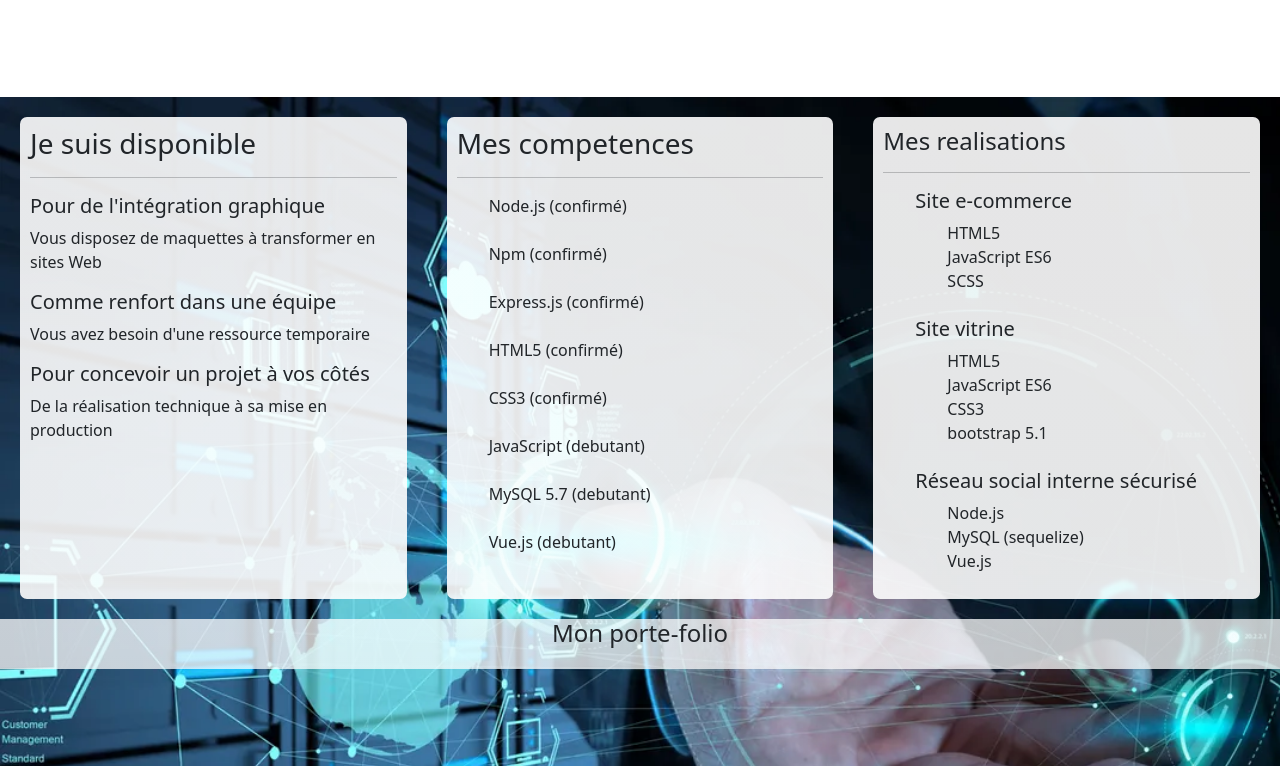
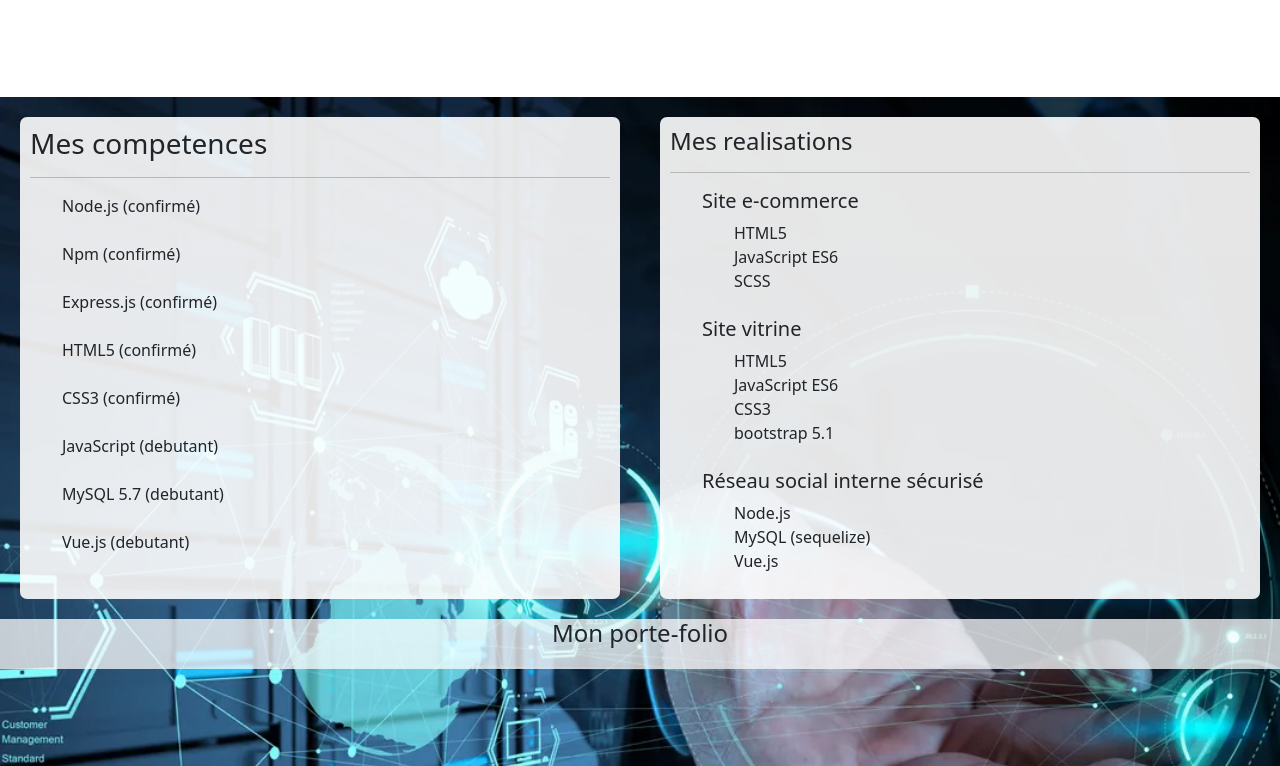
Before and after one commit to Raphberthier/folio, a plain HTML site: page index.html in a window 1280 px wide. Shown: the part 543-1309 px from the top of the page. Drawn offline with nearby package versions, Linux system fonts and the light colour scheme.

Commit message:
modif competence

```diff
--- a/index.html
+++ b/index.html
@@ -24,16 +24,7 @@
     </div>
   <main>
     <div class="article"id="competences">
-    <div class="dispo" >
-        <h3>Je suis  disponible</h3>
-        <hr>
-        <h5>Pour de l'intégration graphique</h5>
-        <p>Vous disposez de maquettes à transformer en sites Web</p>
-        <h5>Comme renfort dans une équipe</h5>
-        <p>Vous avez besoin d'une ressource temporaire</p>
-        <h5>Pour concevoir un projet à vos côtés</h5>
-        <p>De la réalisation technique à sa mise en production</p>
-    </div>
+
     <div class="exp">
         <h3>Mes competences</h3>
         <hr>
```
